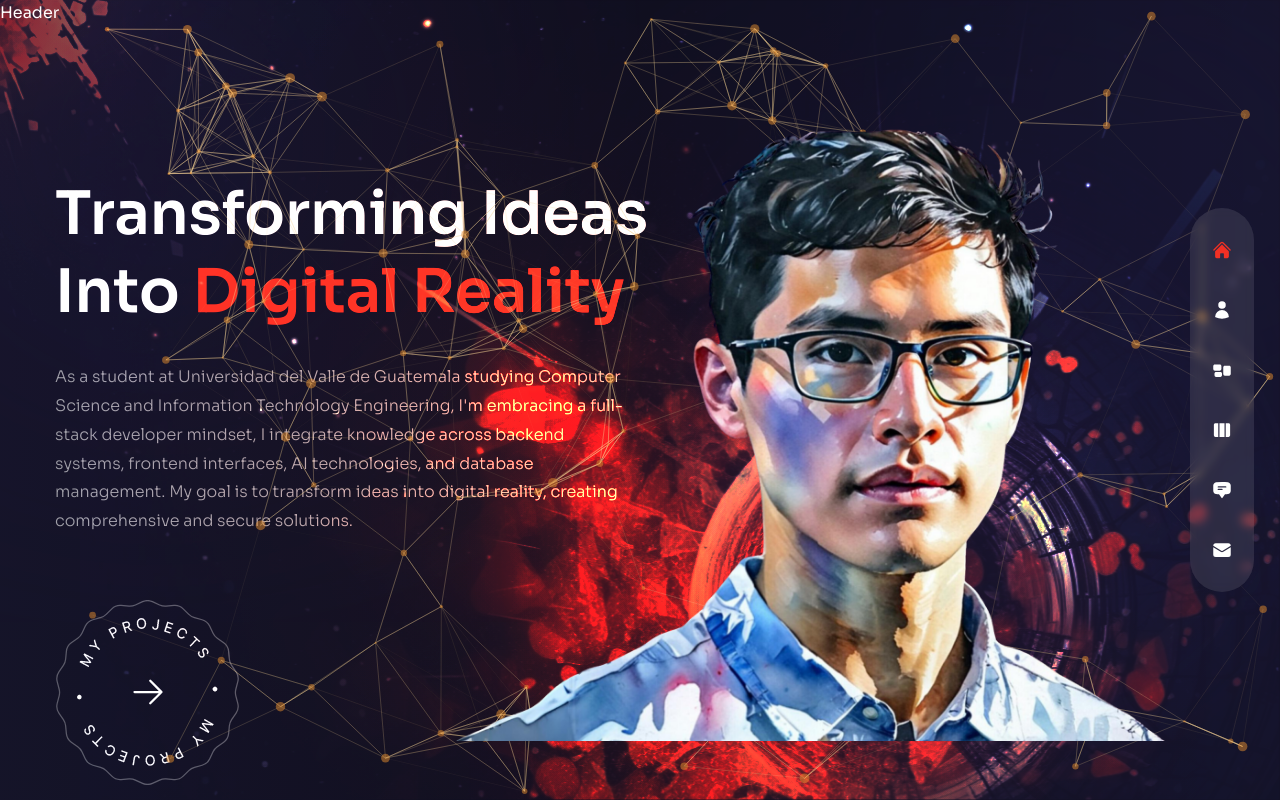
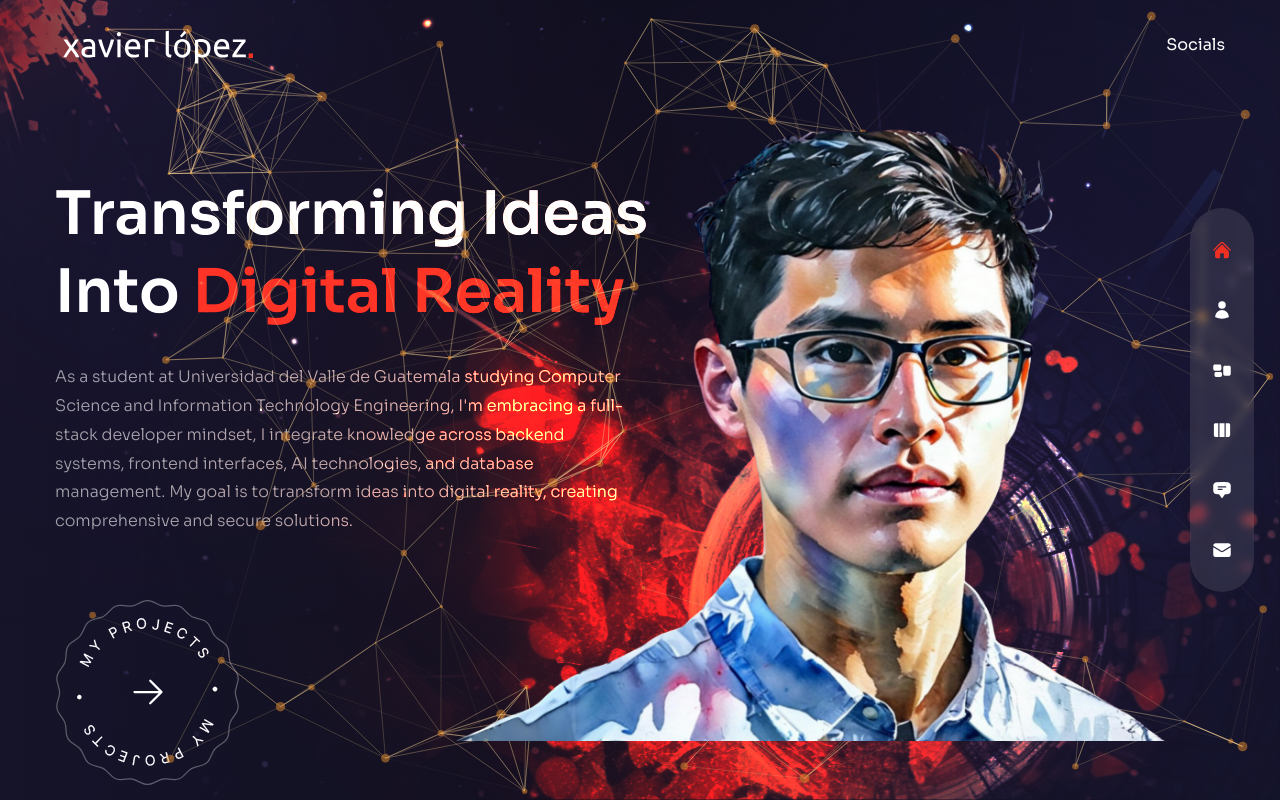
Before and after one commit to XavierLopez25/portfolio_v1, a Next.js app: page / in a window 1280 px wide. Built offline with nearby package versions, Linux system fonts and the light colour scheme; what tailwind-gradient-mask-image would draw is missing.

Commit message:
feat: structuring and styling for Header component

```diff
--- a/components/Header.js
+++ b/components/Header.js
@@ -1,5 +1,22 @@
+import Image from 'next/image';
+import Link from 'next/link';
+import Socials from '../components/Socials';
+
 const Header = () => {
-  return <header className="absolute z-30 w-full">Header</header>;
+  return (
+    <header className="absolute z-30 w-full flex items-center px-16 xl:px-0 xl:h-[90px]">
+      <div className="container mx-auto">
+        <div className="flex flex-col lg:flex-row justify-between items-center gap-y-6 py-8">
+          {/*Logo*/}
+          <Link href={'/'}>
+            <Image src={'/logo.svg'} width={200} height={48} alt="" priority={true} />
+          </Link>
+          {/*Socials*/}
+          <Socials />
+        </div>
+      </div>
+    </header>
+  );
 };
 
 export default Header;
```
